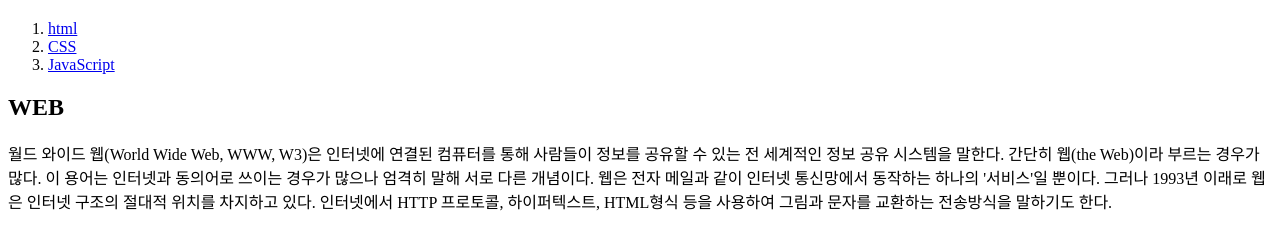
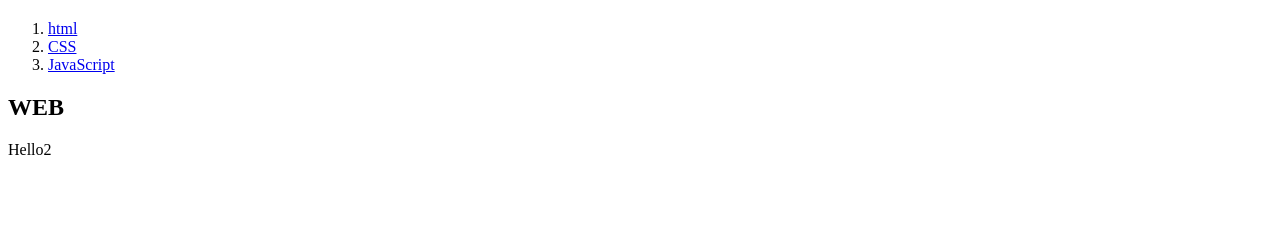
Before and after one commit to rAJOr12/my-first-web-site, a plain HTML site: page index.html in a window 1280 px wide. Shown: the part 60-308 px from the top of the page. Drawn offline with Linux system fonts and the light colour scheme.

Commit message:
[update]index.html 파일 수정

```diff
--- a/index.html
+++ b/index.html
@@ -13,13 +13,6 @@
     </ol>
 
     <h2>WEB</h2>
-    월드 와이드 웹(World Wide Web, WWW, W3)은 인터넷에 연결된 컴퓨터를 통해
-    사람들이 정보를 공유할 수 있는 전 세계적인 정보 공유 시스템을 말한다. 간단히
-    웹(the Web)이라 부르는 경우가 많다. 이 용어는 인터넷과 동의어로 쓰이는
-    경우가 많으나 엄격히 말해 서로 다른 개념이다. 웹은 전자 메일과 같이 인터넷
-    통신망에서 동작하는 하나의 '서비스'일 뿐이다. 그러나 1993년 이래로 웹은
-    인터넷 구조의 절대적 위치를 차지하고 있다. 인터넷에서 HTTP 프로토콜,
-    하이퍼텍스트, HTML형식 등을 사용하여 그림과 문자를 교환하는 전송방식을
-    말하기도 한다.
+    <p>Hello2</p>
   </body>
 </html>
```
